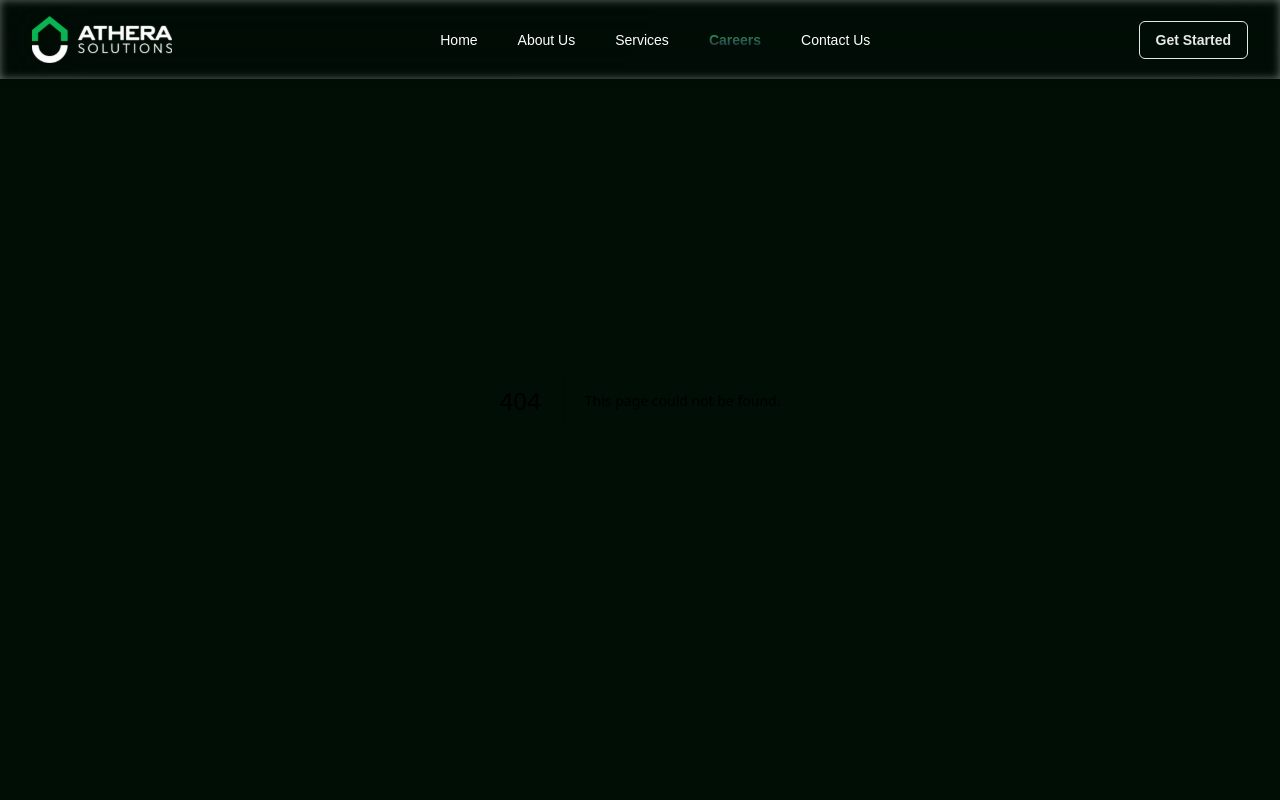
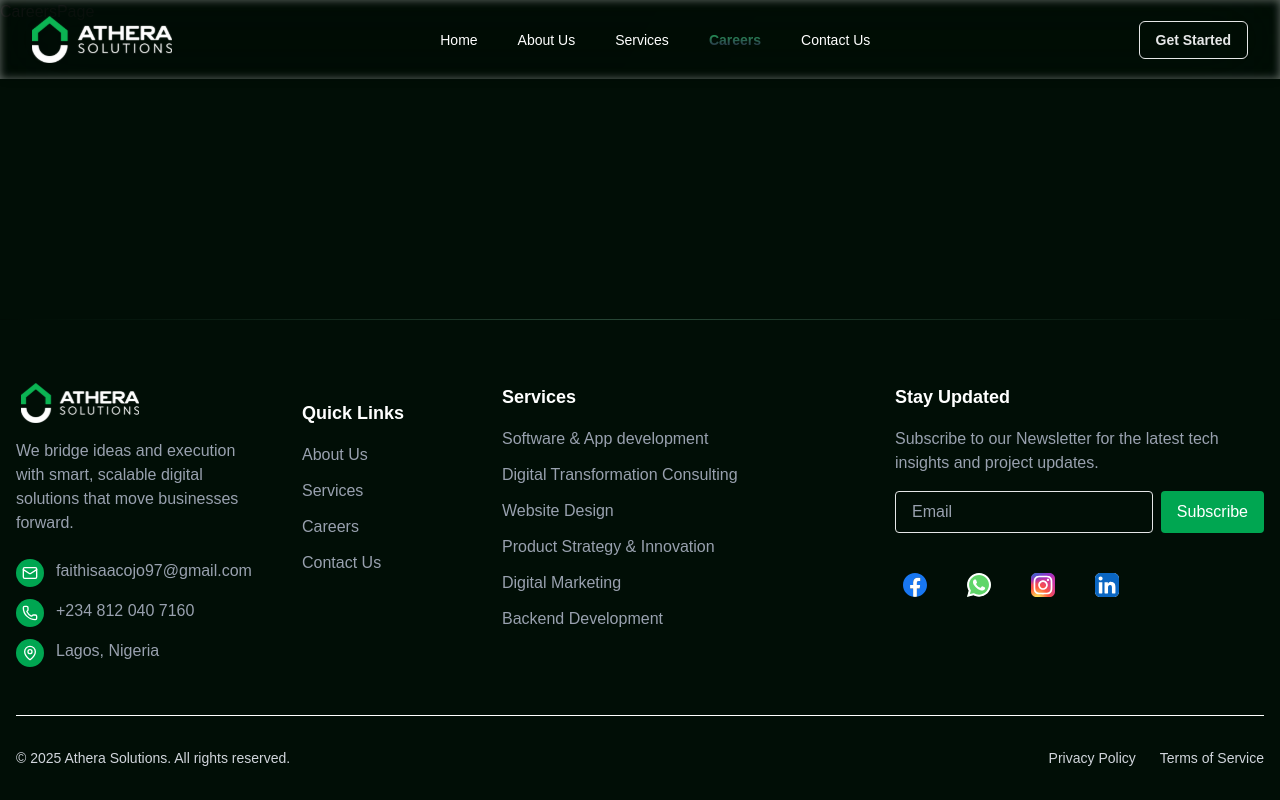
Before and after one commit to Isaac-s-Consolidate/athera-solutions, a Next.js app: page /careers in a window 1280 px wide. Before the commit this address had no page. Shown: the top 800 px of the page. Built offline with nearby package versions, Linux system fonts and the light colour scheme.

Commit message:
Add CareersPage component and route for careers section

```diff
--- /dev/null
+++ b/app/careers/page.tsx
@@ -0,0 +1,5 @@
+import CareersPage from '@/components/CareersPage';
+
+export default function CareersRoute() {
+  return <CareersPage />;
+}
--- /dev/null
+++ b/components/CareersPage/index.tsx
@@ -0,0 +1,7 @@
+import React from 'react';
+
+const CareersPage = () => {
+  return <div>CareersPage</div>;
+};
+
+export default CareersPage;
```
